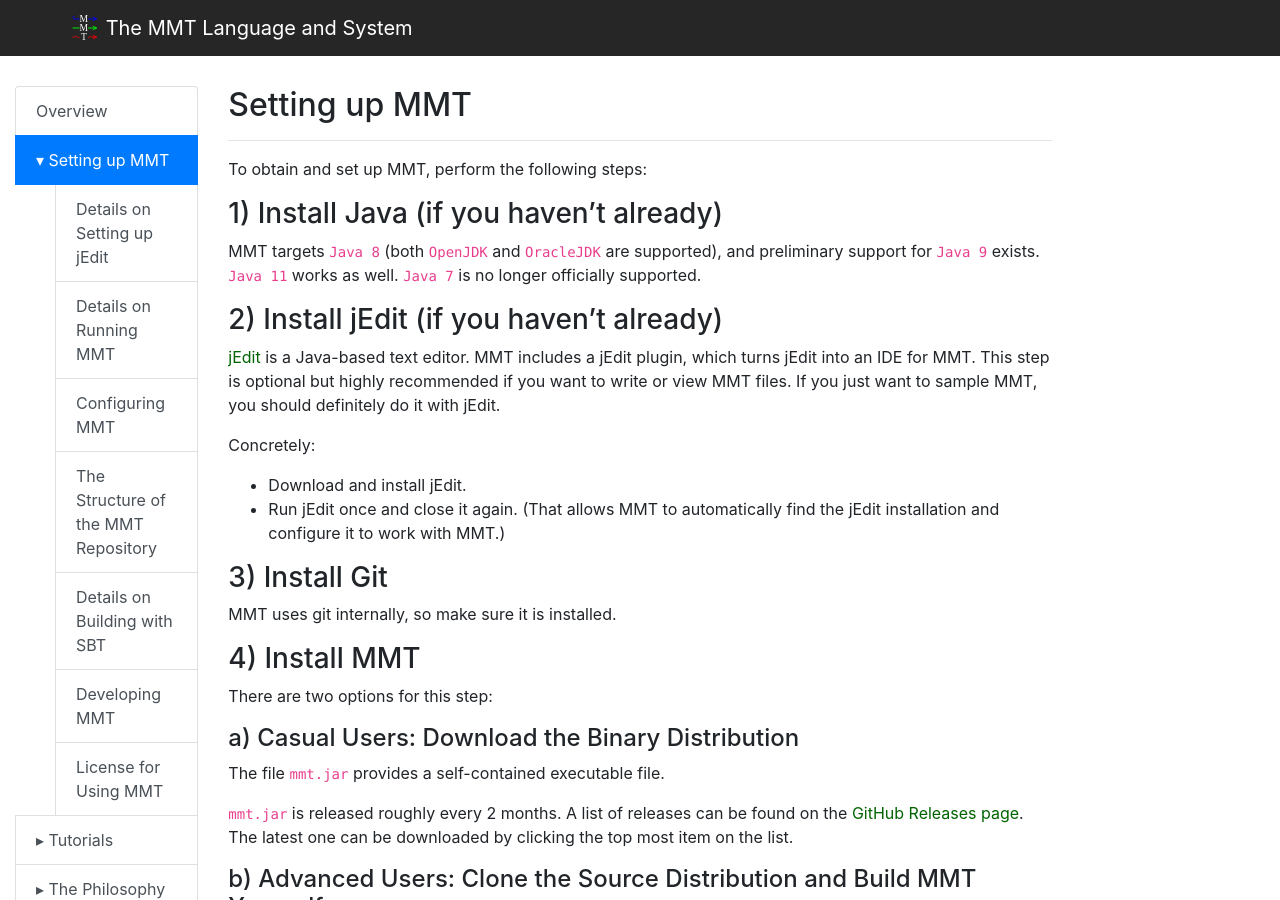
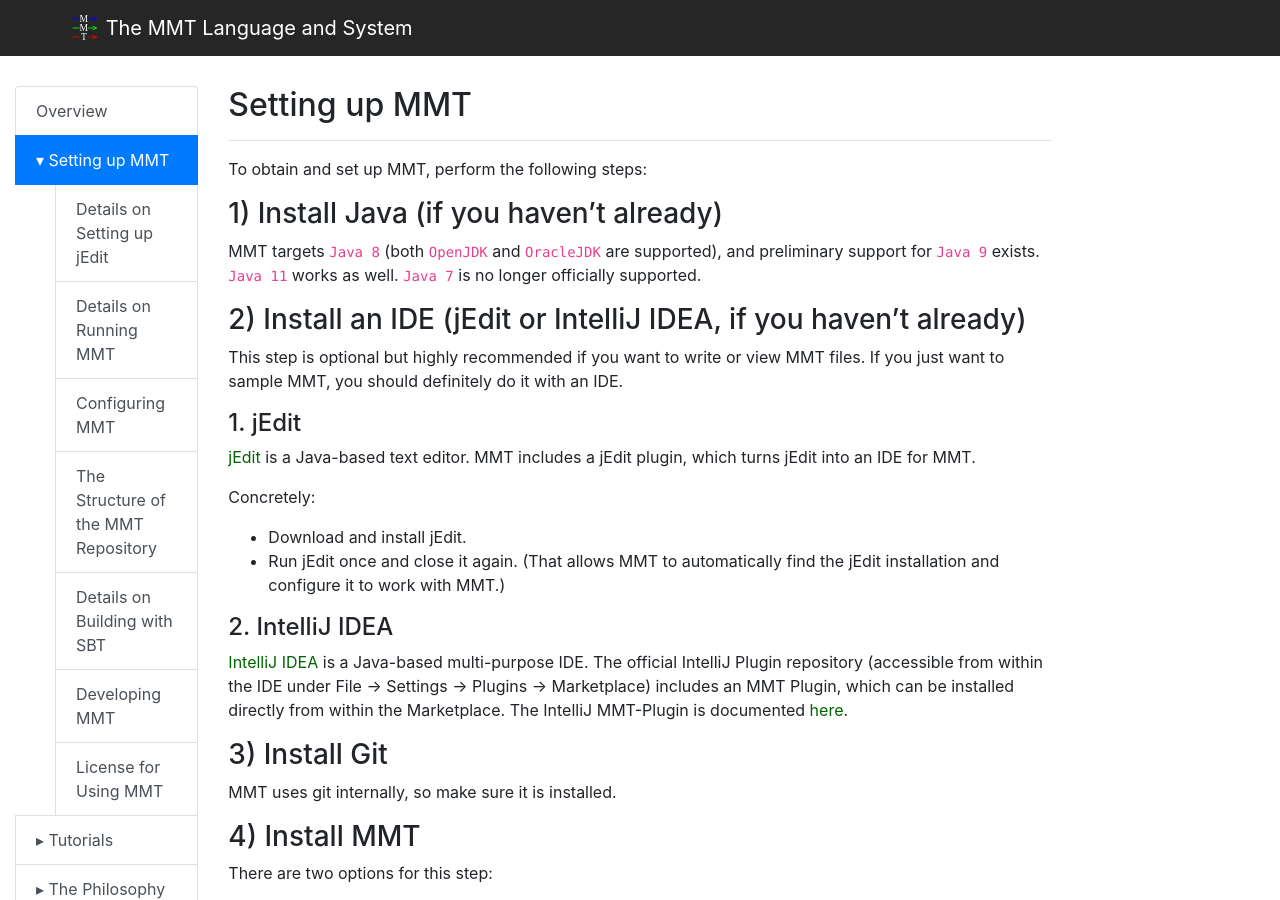
Before and after one commit to UniFormal/uniformal.github.io, a Jekyll site: the page built from doc/setup/index.md, in a window 1280 px wide and 900 px high. Built offline with Jekyll 4.4.1, drawn with Linux system fonts in a browser that asks for light colours; some of the changed text lies outside the part shown.

Commit message:
Update index.md

````diff
--- a/doc/setup/index.md
+++ b/doc/setup/index.md
@@ -9,18 +9,26 @@
 
 MMT targets `Java 8` (both `OpenJDK` and `OracleJDK` are supported), and preliminary support for `Java 9` exists. `Java 11` works as well. `Java 7` is no longer officially supported.
 
-### 2) Install jEdit (if you haven't already)
+### 2) Install an IDE (jEdit or IntelliJ IDEA, if you haven't already)
+
+
+This step is optional but highly recommended if you want to write or view MMT files.
+If you just want to sample MMT, you should definitely do it with an IDE.
+
+#### 1. jEdit
 
 [jEdit](http://jedit.org/) is a Java-based text editor.
 MMT includes a jEdit plugin, which turns jEdit into an IDE for MMT.
-This step is optional but highly recommended if you want to write or view MMT files.
-If you just want to sample MMT, you should definitely do it with jEdit.
 
 Concretely:
 
 * Download and install jEdit.
 * Run jEdit once and close it again.
   (That allows MMT to automatically find the jEdit installation and configure it to work with MMT.)
+
+#### 2. IntelliJ IDEA
+
+[IntelliJ IDEA](https://www.jetbrains.com/idea/) is a Java-based multi-purpose IDE. The official IntelliJ Plugin repository (accessible from within the IDE under File -> Settings -> Plugins -> Marketplace) includes an MMT Plugin, which can be installed directly from within the Marketplace. The IntelliJ MMT-Plugin is documented [here](https://github.com/UniFormal/IntelliJ-MMT/blob/master/README.md).
 
 ### 3) Install Git
 
@@ -76,6 +84,8 @@
 
 ### 5) Set Up MMT
 
+If you only want to use MMT from within IntelliJ, you can skip this step.
+
 In the previous, you obtained the file `mmt.jar` (by downloading or building).
 
 To start setup open a shell and run `java -jar mmt.jar`.<br>
@@ -117,4 +127,9 @@
 java -jar mmt.jar :setup
 ```
 
-However, rerunning setup is usually not necessary.
+However, rerunning the full setup is usually not necessary.
+To update your jEdit instance, execute
+
+```
+java -jar mmt.jar :jeditsetup install
+```
````
